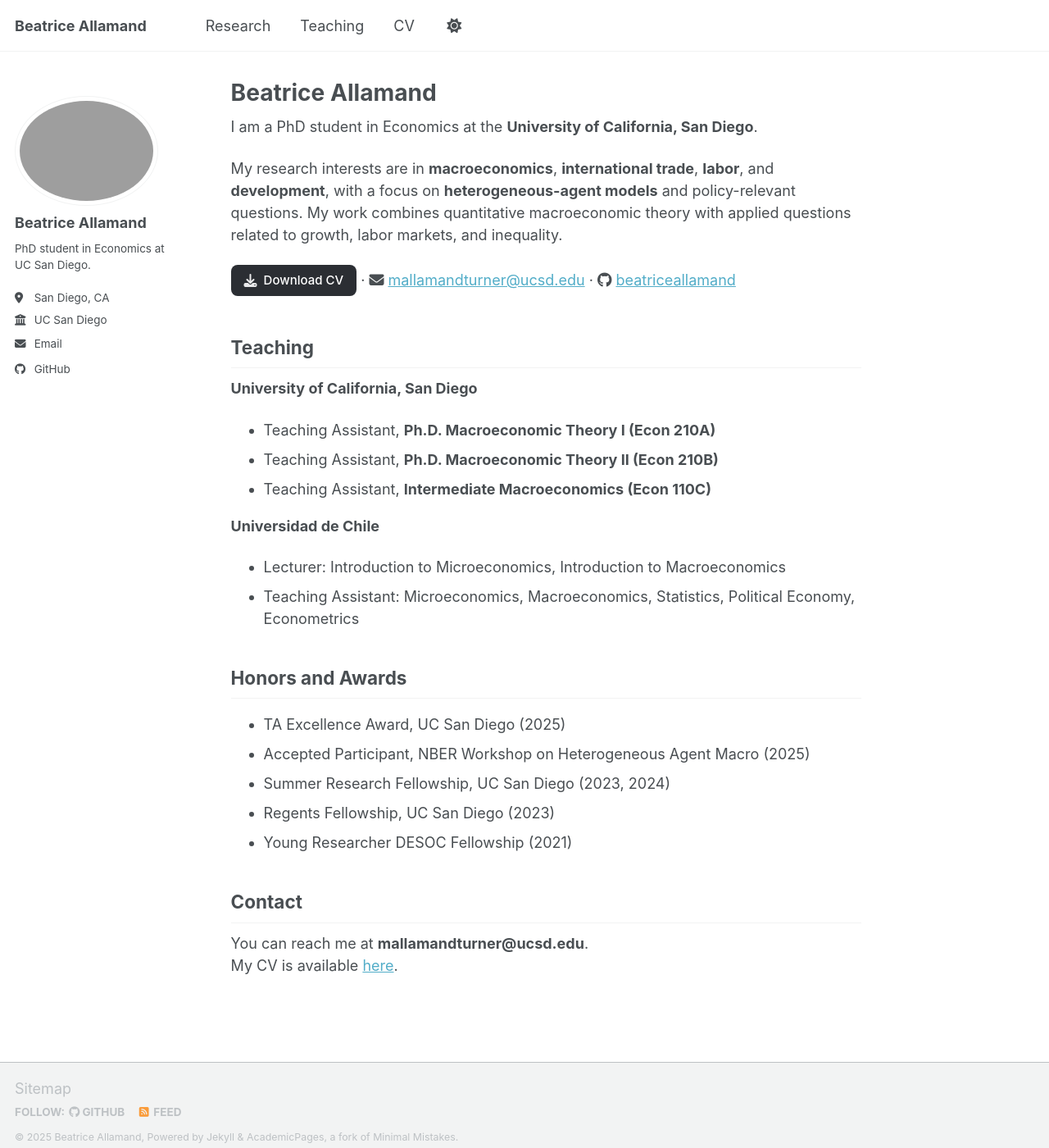
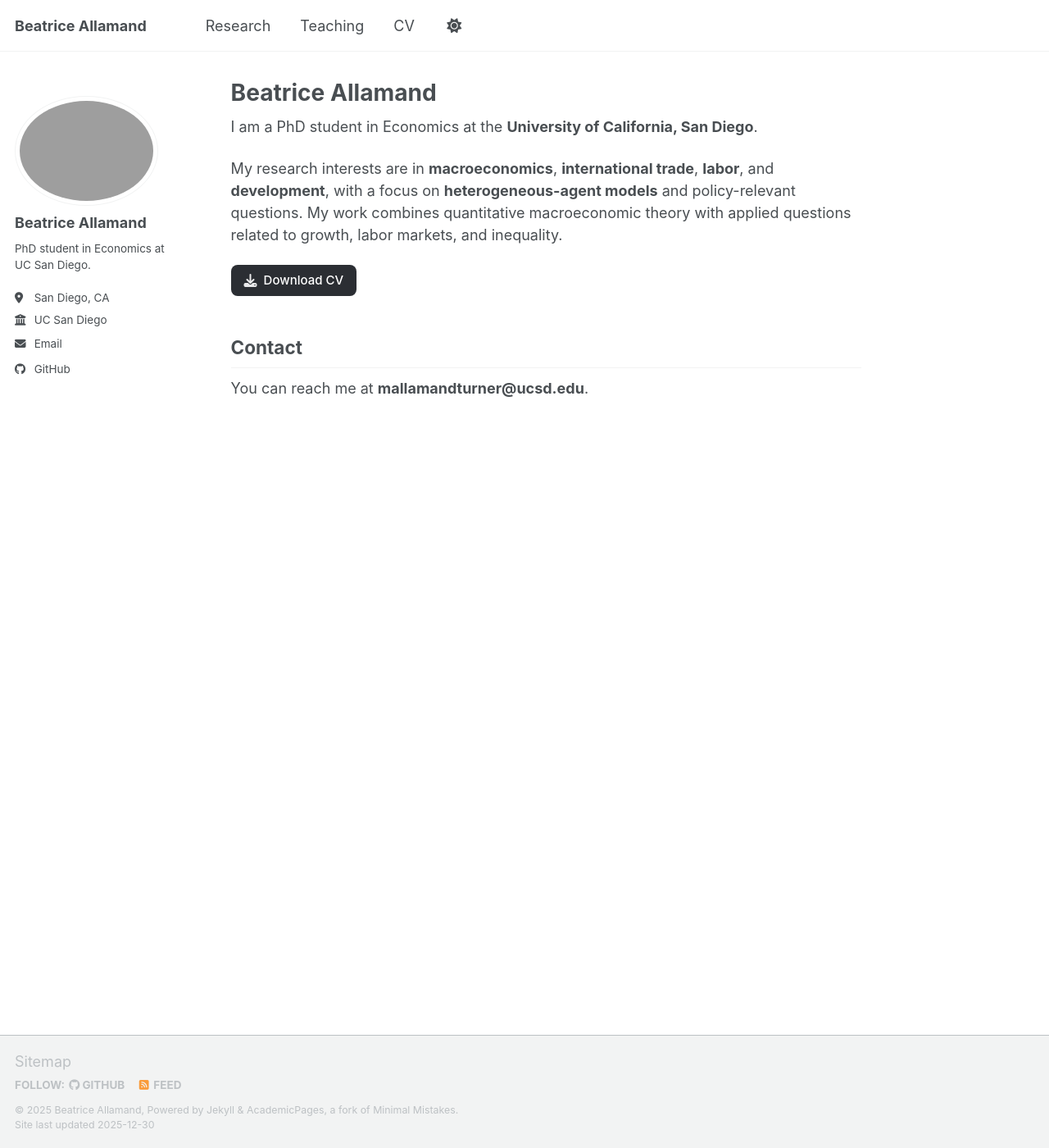
Before and after one commit to beatriceallamand/beatriceallamand.github.io, a Jekyll site: the page built from _pages/about.md, in a window 1280 px wide and 1400 px high. Shown: the whole window at 82% size. Built offline with Jekyll 4.4.1, drawn with Linux system fonts in a browser that asks for light colours; a script bundle is joined from its source files by our own code; library files that are not in the unit come from our copies.

Commit message:
Update about.md

```diff
--- a/_pages/about.md
+++ b/_pages/about.md
@@ -14,31 +14,9 @@
 <a href="/files/cv.pdf" class="btn" style="background-color: #2b2e33; color: #ffffff; border-radius: 8px; padding: 8px 16px; text-decoration: none; display: inline-flex; align-items: center; font-family: -apple-system, system-ui, BlinkMacSystemFont, 'Segoe UI', Roboto, 'Helvetica Neue', Arial, sans-serif; transition: background-color 0.2s ease;">
   <i class="fas fa-download" style="margin-right: 8px; font-size: 16px; opacity: 0.9;"></i>
   <span style="font-weight: 500; font-size: 15px;">Download CV</span>
-</a> ·
-<i class="fas fa-envelope"></i> [mallamandturner@ucsd.edu](mailto:mallamandturner@ucsd.edu)   ·
-<i class="fab fa-github"></i> [beatriceallamand](https://github.com/beatriceallamand)
+</a>
 
-
-## Teaching
-
-**University of California, San Diego**
-- Teaching Assistant, **Ph.D. Macroeconomic Theory I (Econ 210A)**
-- Teaching Assistant, **Ph.D. Macroeconomic Theory II (Econ 210B)**
-- Teaching Assistant, **Intermediate Macroeconomics (Econ 110C)**
-
-**Universidad de Chile**
-- Lecturer: Introduction to Microeconomics, Introduction to Macroeconomics
-- Teaching Assistant: Microeconomics, Macroeconomics, Statistics, Political Economy, Econometrics
-
-## Honors and Awards
-
-- TA Excellence Award, UC San Diego (2025)
-- Accepted Participant, NBER Workshop on Heterogeneous Agent Macro (2025)
-- Summer Research Fellowship, UC San Diego (2023, 2024)
-- Regents Fellowship, UC San Diego (2023)
-- Young Researcher DESOC Fellowship (2021)
 
 ## Contact
 
 You can reach me at **mallamandturner@ucsd.edu**.
-My CV is available [here](/files/cv.pdf).
```
